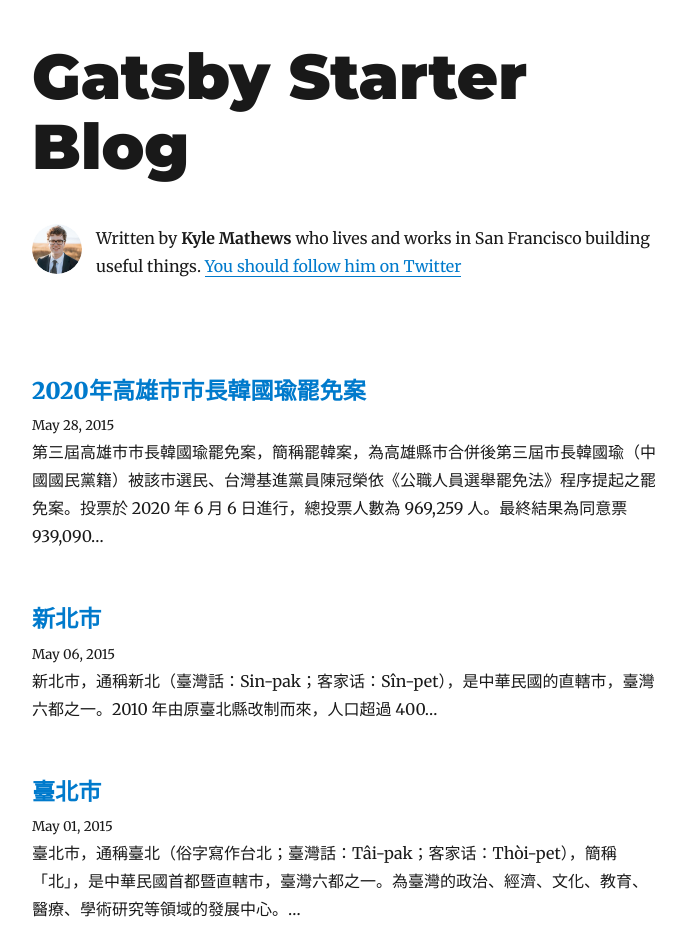
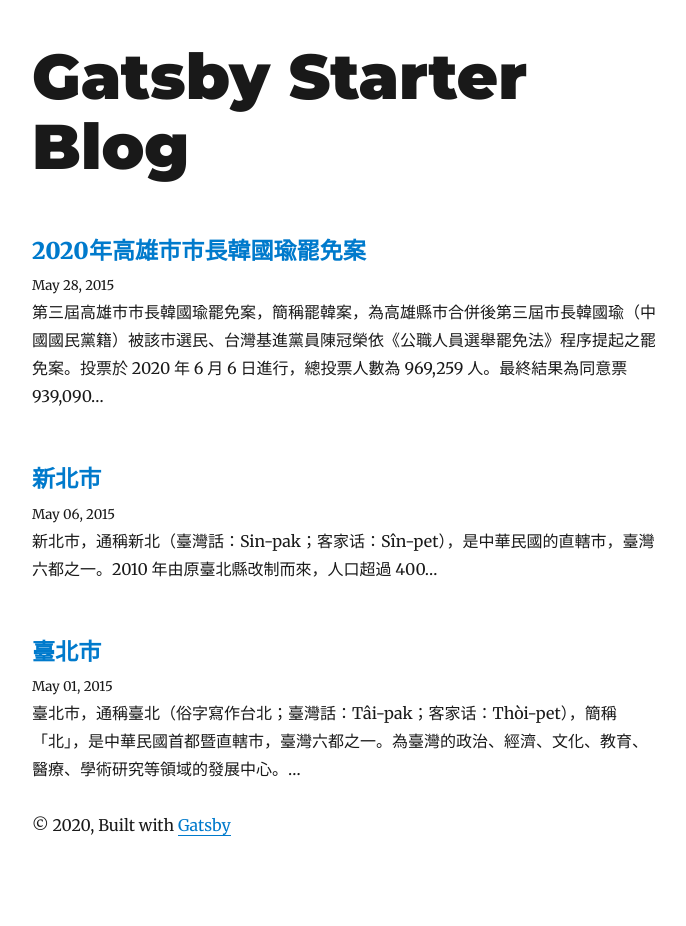
Before and after one commit to tsengjonathan/outtaink.com, a Gatsby site: page / in a window 1280 px wide. Shown: the top 926 px of the page, without its empty margins (293-979 px from the left). After the commit the page ends 881 px from the top, so only its background shows below. Built offline with nearby package versions, Linux system fonts and the light colour scheme; Gatsby itself is replaced by a stand-in of ours; some packages are replaced by stand-ins of ours.

Commit message:
Remove Bio component

```diff
--- a/src/components/bio.js
+++ /dev/null
@@ -1,70 +0,0 @@
-/**
- * Bio component that queries for data
- * with Gatsby's useStaticQuery component
- *
- * See: https://www.gatsbyjs.org/docs/use-static-query/
- */
-
-import React from 'react';
-import { useStaticQuery, graphql } from 'gatsby';
-import Image from 'gatsby-image';
-
-import { rhythm } from '../utils/typography';
-
-const Bio = () => {
-  const data = useStaticQuery(graphql`
-    query BioQuery {
-      avatar: file(absolutePath: { regex: "/profile-pic.jpg/" }) {
-        childImageSharp {
-          fixed(width: 50, height: 50) {
-            ...GatsbyImageSharpFixed
-          }
-        }
-      }
-      site {
-        siteMetadata {
-          author {
-            name
-            summary
-          }
-          social {
-            twitter
-          }
-        }
-      }
-    }
-  `);
-
-  const { author, social } = data.site.siteMetadata;
-  return (
-    <div
-      style={{
-        display: `flex`,
-        marginBottom: rhythm(2.5),
-      }}
-    >
-      <Image
-        fixed={data.avatar.childImageSharp.fixed}
-        alt={author.name}
-        style={{
-          marginRight: rhythm(1 / 2),
-          marginBottom: 0,
-          minWidth: 50,
-          borderRadius: `100%`,
-        }}
-        imgStyle={{
-          borderRadius: `50%`,
-        }}
-      />
-      <p>
-        Written by <strong>{author.name}</strong> {author.summary}
-        {` `}
-        <a href={`https://twitter.com/${social.twitter}`}>
-          You should follow him on Twitter
-        </a>
-      </p>
-    </div>
-  );
-};
-
-export default Bio;
--- a/src/pages/index.js
+++ b/src/pages/index.js
@@ -1,7 +1,6 @@
 import React from 'react';
 import { graphql } from 'gatsby';
 
-import Bio from '../components/bio';
 import Layout from '../components/layout';
 import SEO from '../components/seo';
 import ArticleCard from '../components/article-card';
@@ -13,7 +12,6 @@
   return (
     <Layout location={location} title={siteTitle}>
       <SEO title="All posts" />
-      <Bio />
       {posts.map(({ node }) => (
         <ArticleCard node={node} />
       ))}
--- a/src/templates/article.js
+++ b/src/templates/article.js
@@ -1,7 +1,6 @@
 import React from 'react';
 import { Link, graphql } from 'gatsby';
 
-import Bio from '../components/bio';
 import Layout from '../components/layout';
 import SEO from '../components/seo';
 import { rhythm, scale } from '../utils/typography';
@@ -43,9 +42,7 @@
             marginBottom: rhythm(1),
           }}
         />
-        <footer>
-          <Bio />
-        </footer>
+        <footer/>
       </article>
 
       <nav>
```
